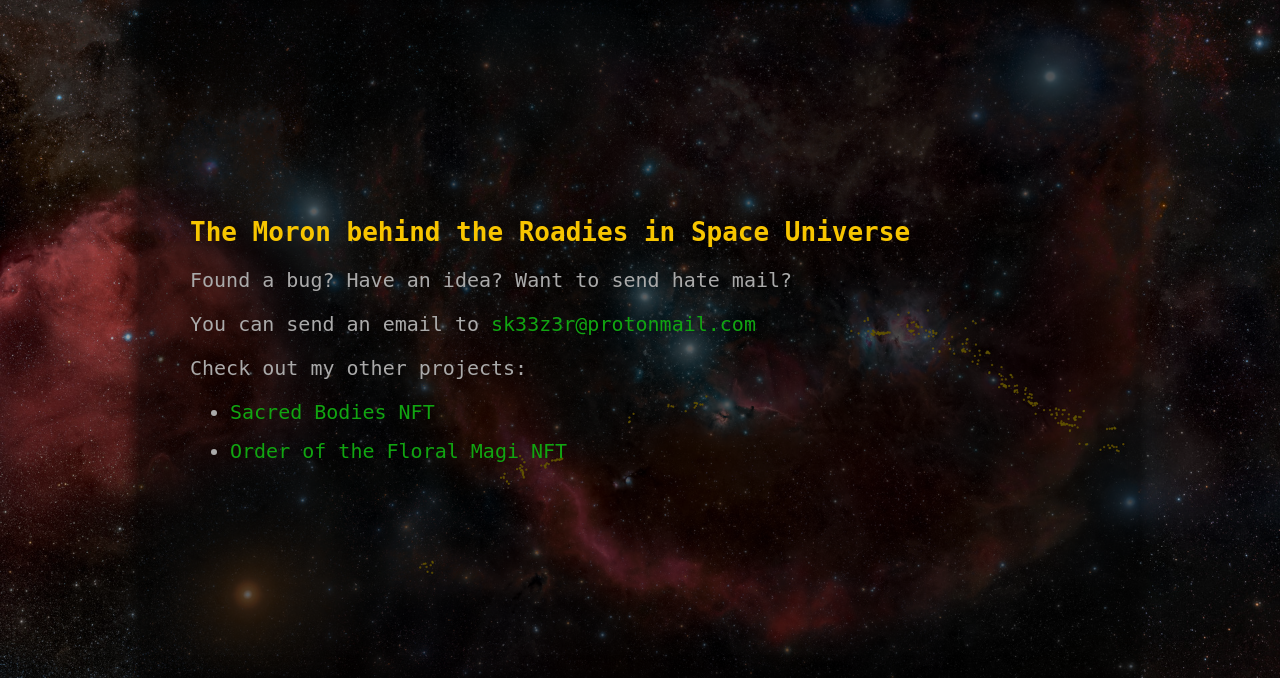
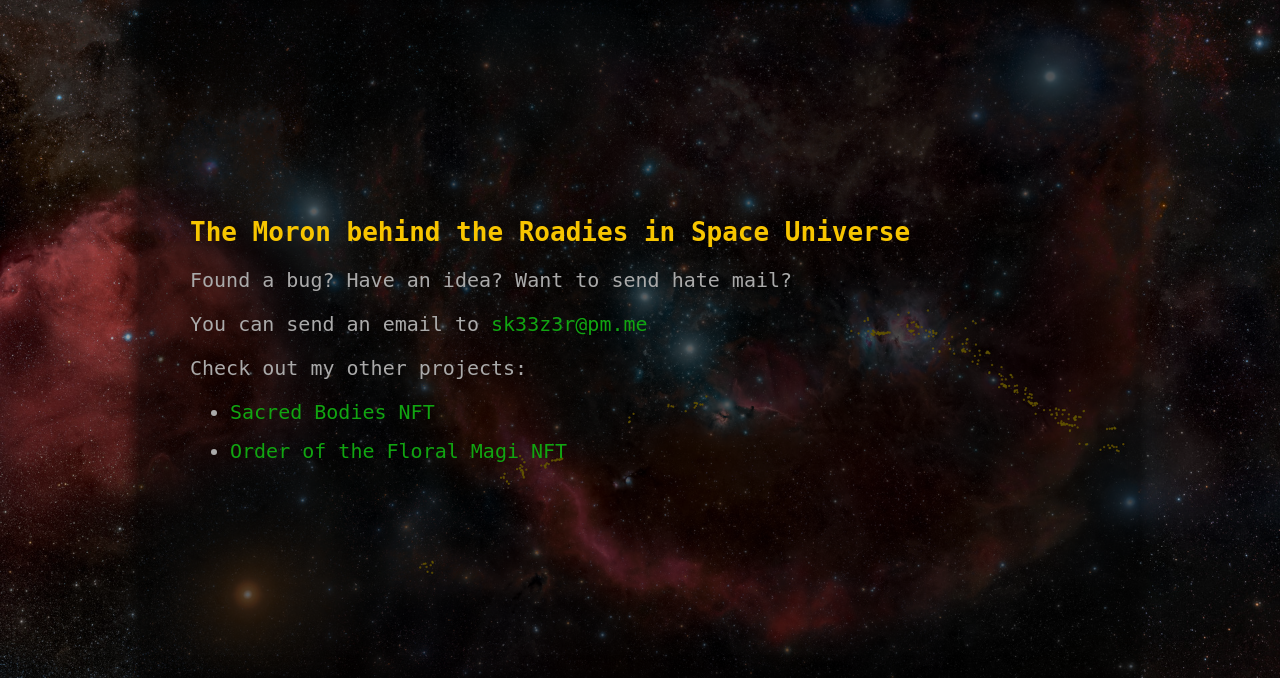
Before and after one commit to sk33z3r/moonchild.space, a PHP site: page / in a window 1280 px wide, after a click on "The Morons". Shown: the part 81-759 px from the top of the page. Run offline with PHP 8.4, Linux system fonts and the light colour scheme; data that the repository does not hold is empty; some libraries are stand-ins or nearby versions; some web fonts are replaced.

Commit message:
update: email address

```diff
--- a/index.php
+++ b/index.php
@@ -198,7 +198,7 @@
                 <div class="section-text">
                     <h1>The Moron behind the Roadies in Space Universe</h1>
                     <p>Found a bug? Have an idea? Want to send hate mail?</p>
-                    <p>You can send an email to <a href="mailto:sk33z3r@protonmail.com">sk33z3r@protonmail.com</a></p>
+                    <p>You can send an email to <a href="mailto:sk33z3r@pm.me">sk33z3r@pm.me</a></p>
                     <p>Check out my other projects:</p>
                     <ul>
                         <li><a href="https://sk33z3r.site/sacred-bodies">Sacred Bodies NFT</a></li>
```
